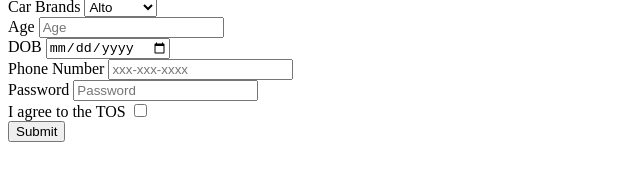
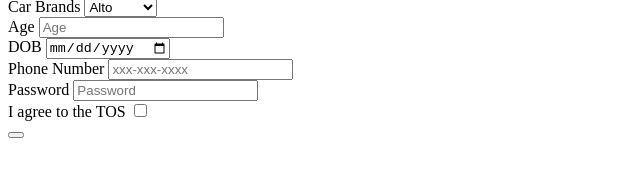
Before and after one commit to acciojob/signup-form-car-KartiKBriteinno, a website: page main.html in a window 1280 px wide. Shown: the part 90-270 px from the top of the page, without its empty margins (0-640 px from the left). Drawn offline with Linux system fonts and the light colour scheme.

Commit message:
created a submission

```diff
--- a/main.html
+++ b/main.html
@@ -44,7 +44,7 @@
 		<label for="tos">I agree to the TOS</label>
 		<input type="checkbox" id="tos" required>
 		<br>
-		<input type="submit" value="Submit">
+		<button type="submit">
 	</form>
     <script type="text/javascript" src="./script.js">
 </script>
```
